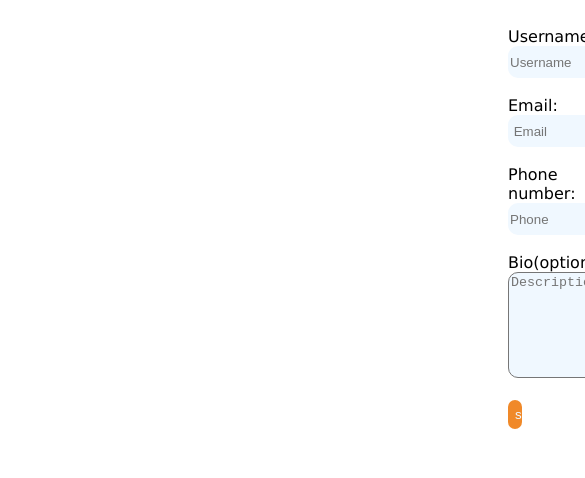
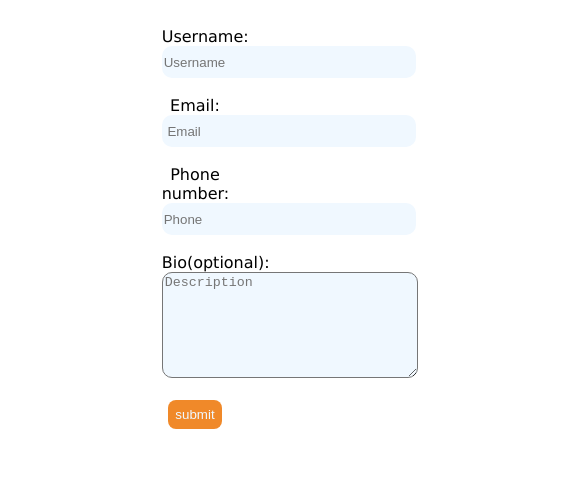
Before and after one commit to l3o-k00m3/gg, a plain HTML site: page index.html in a window 390 px wide. Shown: the part 311-789 px from the top of the page, 585 px wide, since content can reach past the window. Drawn offline with Linux system fonts and the light colour scheme.

Commit message:
Update style.css

```diff
--- a/style.css
+++ b/style.css
@@ -22,10 +22,9 @@
 input{border-style: none;}
 body{background-color: white;}
 
-@media (max-width: 600px){
+@media screen and (max-width: 600px){
 form{max-width: 90%;
-margin: 0 auto;}
-img{display: block;}
-input{width: 75%;}
-#submit{width: 45%;}
-}
+margin:0 auto;
+ display:block}
+#bot{ margin-left: 100px;
+        margin-right: 100px;}
```
